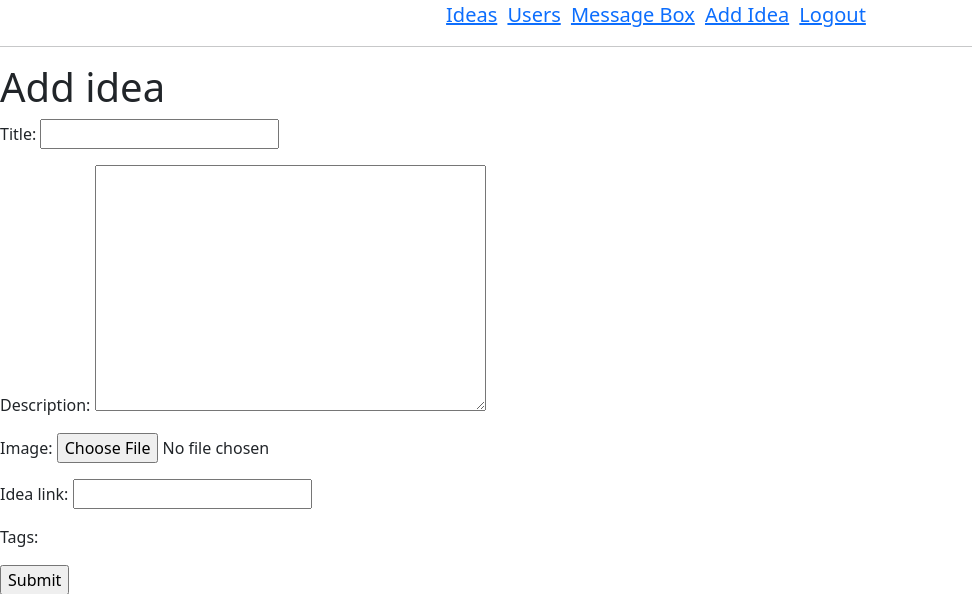
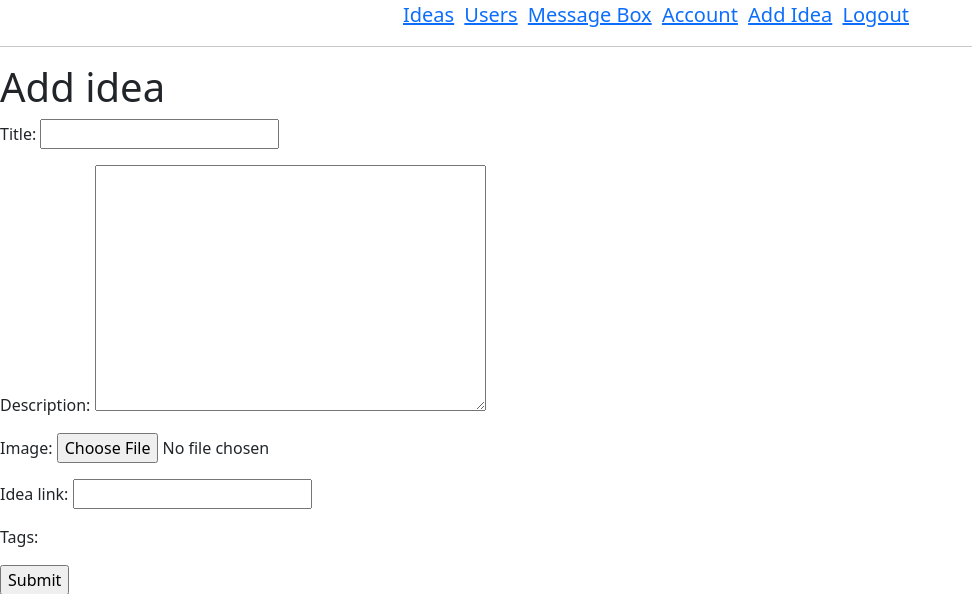
Before and after one commit to kikutan-day65/dev-share-ideas, a Django app: page /add-idea/ in a window 1280 px wide. Shown: the top 594 px of the page, without its empty margins (0-972 px from the left). Run offline with Django 4.2, Linux system fonts and the light colour scheme; the visitor is signed in with stand-in values (Sample User, id 1); data that the repository does not hold is empty.

Commit message:
style: add link to user account page

```diff
--- a/ShareIdea/templates/navbar.html
+++ b/ShareIdea/templates/navbar.html
@@ -6,6 +6,7 @@
     <li><a href="">Message Box</a></li>
 
     {% if request.user.is_authenticated %}
+        <li><a href="{% url 'account' %}">Account</a></li>
         <li><a href="{% url 'add-idea' %}">Add Idea</a></li>
         <li><a href="{% url 'logout' %}">Logout</a></li>
     {% else %}
```
